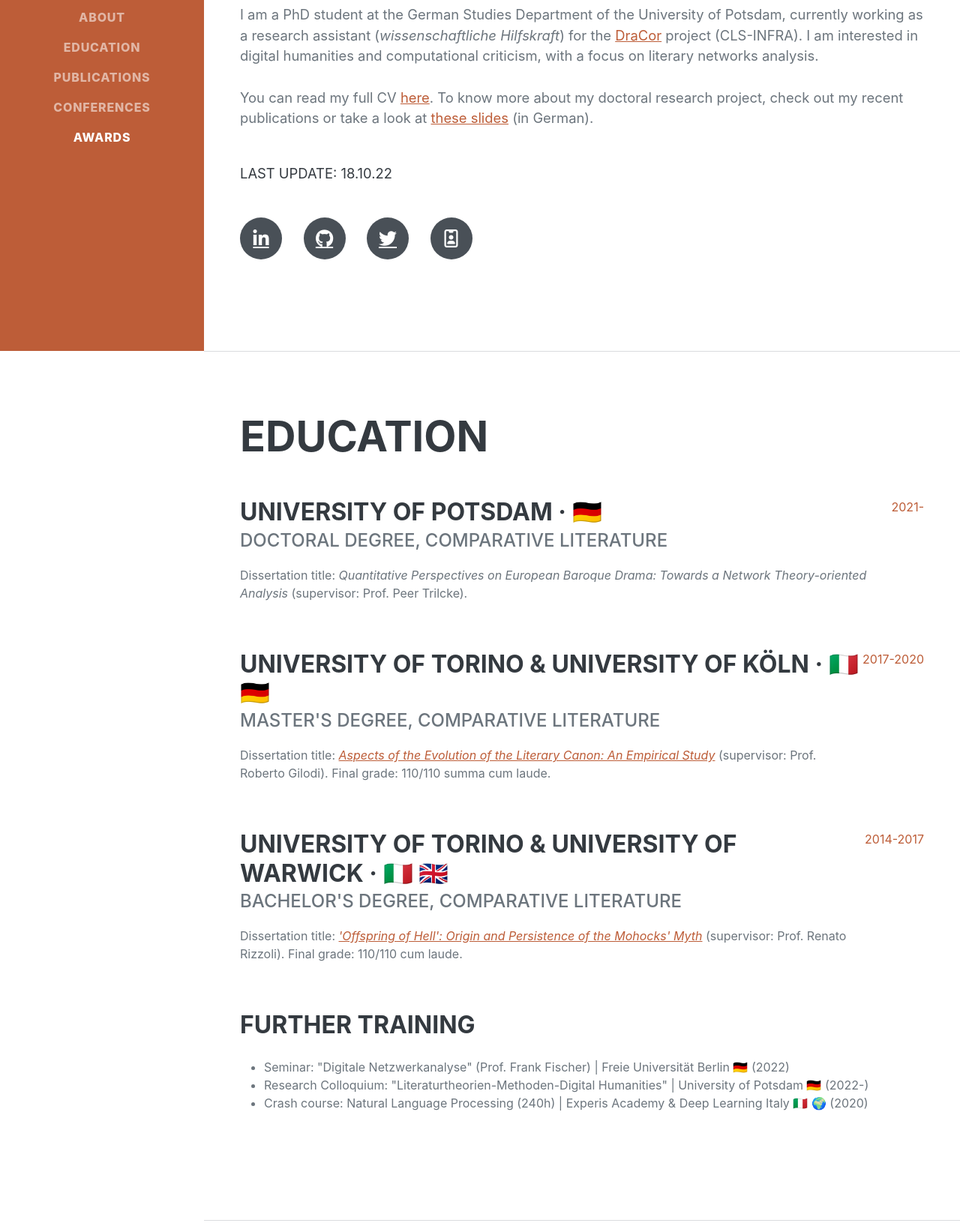
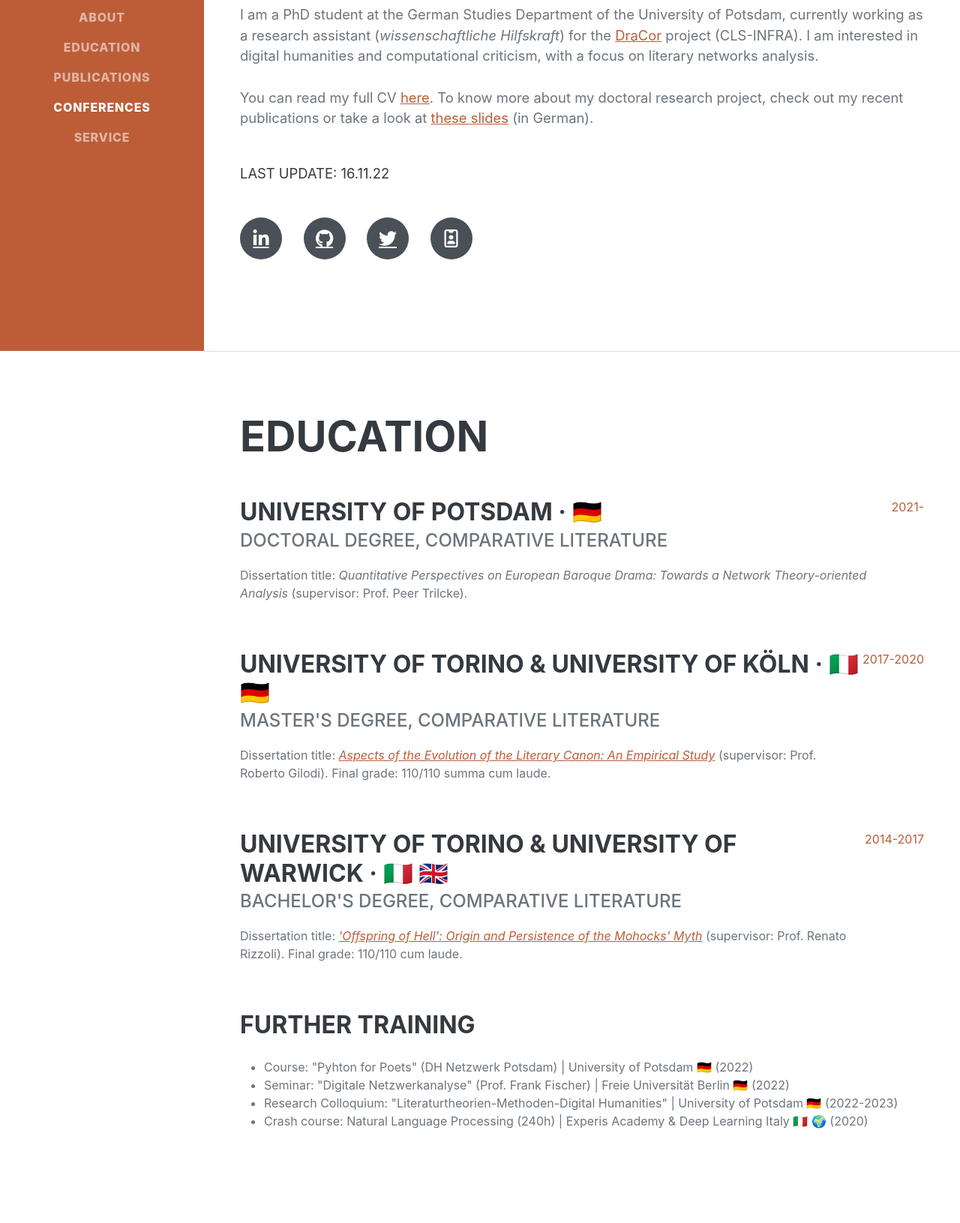
Before and after one commit to lucagiovannini7/lucagiovannini7.github.io, a plain HTML site: page index.html in a window 1280 px wide. Shown: the part 332-1963 px from the top of the page at 75% size. Drawn offline with nearby package versions, Linux system fonts and the light colour scheme; a web font is replaced by a local one.

Commit message:
Update index.html

```diff
--- a/index.html
+++ b/index.html
@@ -29,7 +29,7 @@
                     <li class="nav-item"><a class="nav-link js-scroll-trigger" href="#education">Education</a></li>
                     <li class="nav-item"><a class="nav-link js-scroll-trigger" href="#publications">Publications</a></li>
                     <li class="nav-item"><a class="nav-link js-scroll-trigger" href="#conferences">Conferences</a></li>
-                    <li class="nav-item"><a class="nav-link js-scroll-trigger" href="#awards">Awards</a></li>
+                    <li class="nav-item"><a class="nav-link js-scroll-trigger" href="#awards">Service</a></li>
                 </ul>
             </div>
         </nav>
@@ -52,7 +52,7 @@
                         <br><br>You can read my full CV <a href='https://raw.githubusercontent.com/lucagiovannini7/lucagiovannini7.github.io/main/media/CV_uni.pdf'>here</a>.<lb>
                         To know more about my doctoral research project, check out my recent publications or take a look at <a href='https://lucagiovannini7.github.io/kolloquium-up'>these slides</a> (in German).
                     </p>
-                    <p class="lead mb-5 h5"> Last update: 18.10.22
+                    <p class="lead mb-5 h5"> Last update: 16.11.22
                     </p>
                     <div class="social-icons">
                         <a class="social-icon" href="https://linkedin.com/in/luca-giovannini"><i class="fab fa-linkedin-in"></i></a>
@@ -100,8 +100,9 @@
                             <h3 class="mb-0">Further training</h3>
                                 <br>
                                 <ul>
+								<li> Course: "Pyhton for Poets" (DH Netzwerk Potsdam) | University of Potsdam &#127465;&#127466; (2022)</li>
                                 <li> Seminar: "Digitale Netzwerkanalyse" (Prof. Frank Fischer) | Freie Universität Berlin &#127465;&#127466; (2022)</li>
-                                <li> Research Colloquium: "Literaturtheorien-Methoden-Digital Humanities" | University of Potsdam &#127465;&#127466; (2022-)</li>
+                                <li> Research Colloquium: "Literaturtheorien-Methoden-Digital Humanities" | University of Potsdam &#127465;&#127466; (2022-2023)</li>
                                 <li> Crash course: Natural Language Processing (240h) | Experis Academy & Deep Learning Italy &#127470;&#127481; &#127757; (2020)</li>
                                 </ul>
                         </div>
@@ -118,6 +119,8 @@
                                 In: <i>DH2022 Conferences Abstracts</i>. Tokyo: University of Tokyo, 2022, pp. 639-641.
                                 [<a href="https://dh2022.dhii.asia/dh2022bookofabsts.pdf">link</a>]</p>
                     <br>
+					<p><i class="fa-solid fa-circle-arrow-right"></i>
+					Börner, Ingo, Fischer, Frank , <b>Giovannini, Luca</b>, Lu, Christopher, Milling, Carsten, Skorinkin, Daniil,  Sluyter-Gäthje, Henny, and Peer Trilcke (2023). "Onboard onto DraCor: Prototyping Workflows to Homogenize Drama Corpora for an Open Infrastructure". In DHd2023 Conference Abstracts. Universität Luxemburg & Universität Trier, 2023. (accepted)</p>
                     <br>
                     <br>
 
@@ -173,9 +176,13 @@
             </section>
             <hr class="m-0" />
             <!-- Awards-->
-            <section class="resume-section" id="awards">
+            <section class="resume-section" id="service">
                 <div class="resume-section-content">
-                    <h2 class="mb-5">Scholarships & Awards</h2>
+                    <h2 class="mb-5">Service</h2>
+
+                    <p> <i class="fa-solid fa-edit"></i> Reviewer for DH Graz 2023
+
+					<h3 class="mb-5">Scholarships and Awards</h3>
 
                     <p> <i class="fa-solid fa-award"></i> Full PhD scholarship, Federal State of Brandenburg (2021-)
 
```
